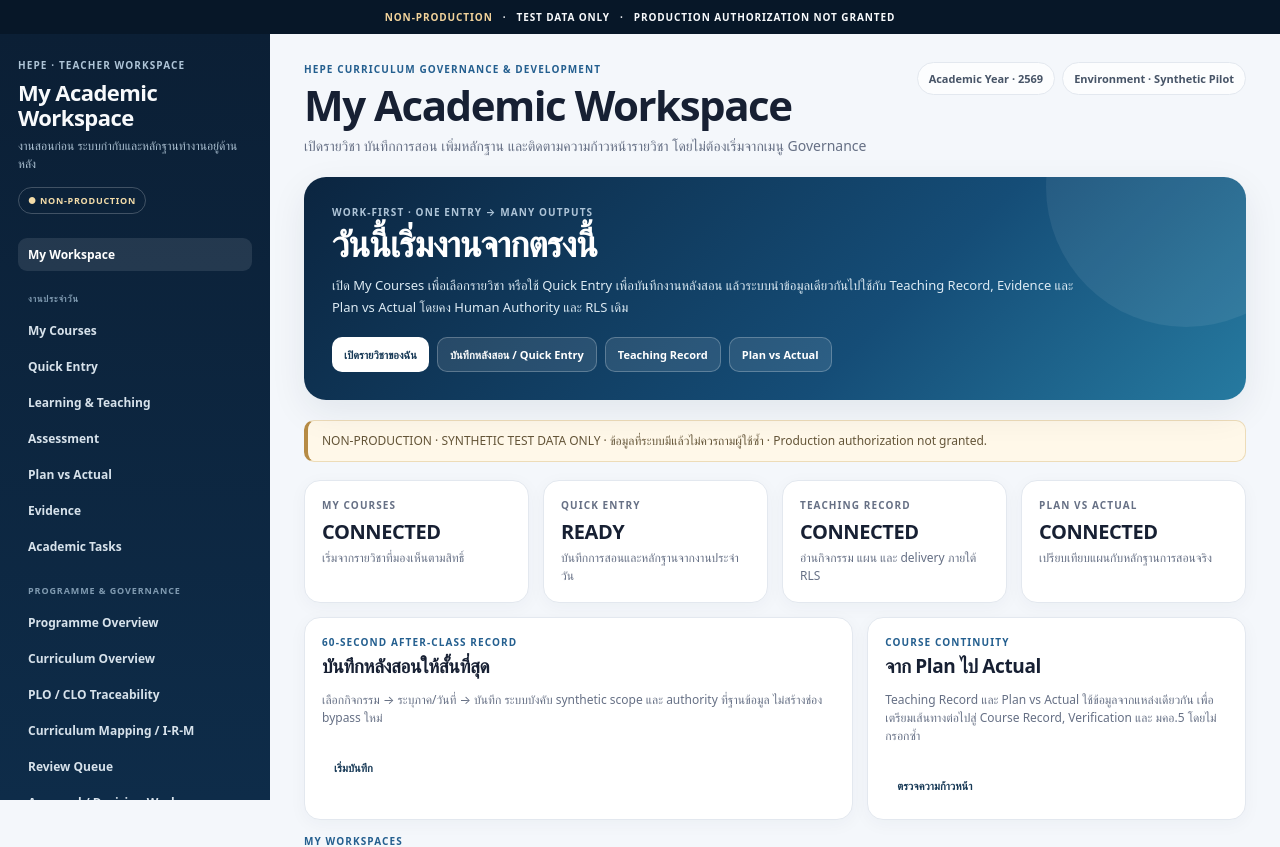
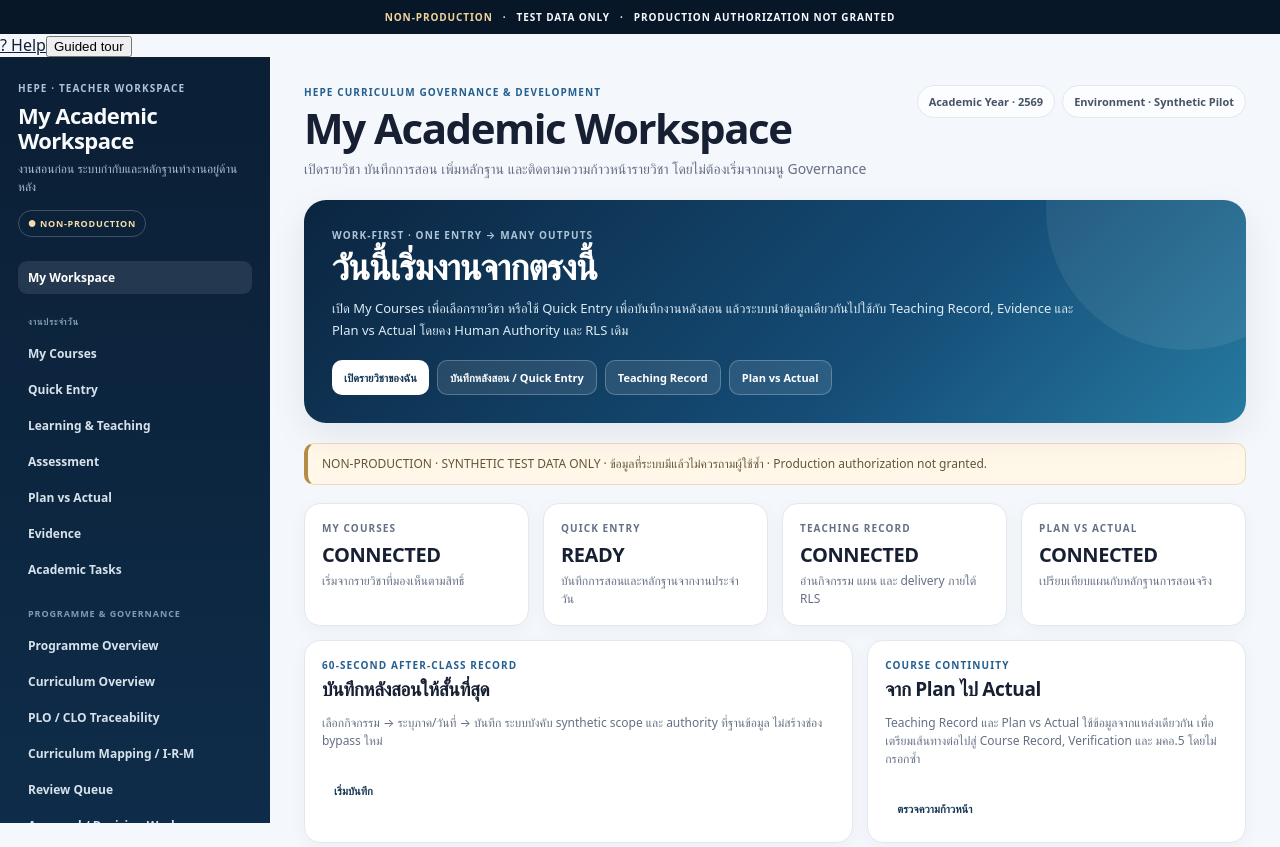
Before and after one commit to kasemch/hepe-ui-prototype, a Next.js app: page / in a window 1280 px wide. Shown: the top 847 px of the page. Built offline with nearby package versions, Linux system fonts and the light colour scheme.

Commit message:
HEPE-MANUAL-05: mount contextual help tools

```diff
--- a/app/layout.tsx
+++ b/app/layout.tsx
@@ -1,4 +1,5 @@
 import './globals.css';
+import HelpTools from '../components/HelpTools';
 
 export const metadata = {
   title: "HEPE Academic Command Center · NON-PRODUCTION",
@@ -12,6 +13,7 @@ export default function RootLayout({ children }: { children: React.ReactNode })
         <div className="environment-bar" role="status" aria-label="Environment status">
           <strong>NON-PRODUCTION</strong><span>·</span><span>TEST DATA ONLY</span><span>·</span><span>Production authorization not granted</span>
         </div>
+        <HelpTools />
         {children}
       </body>
     </html>
```
